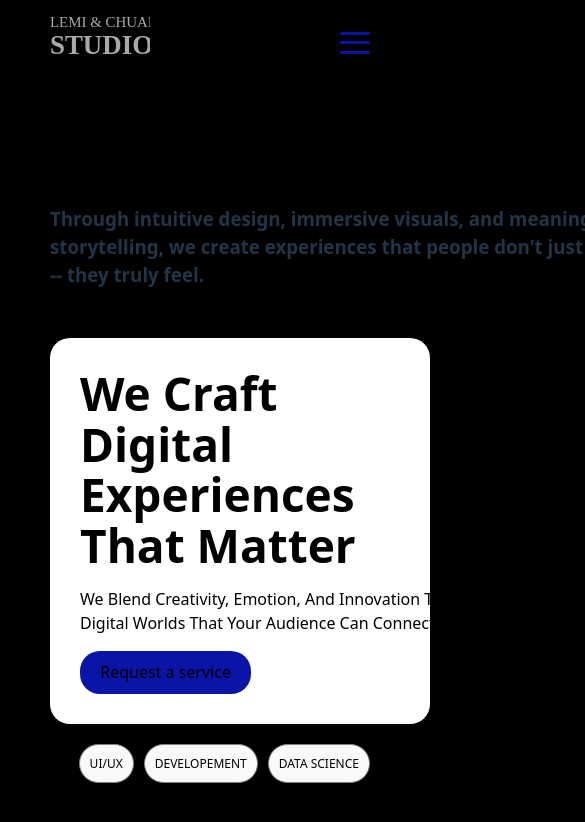
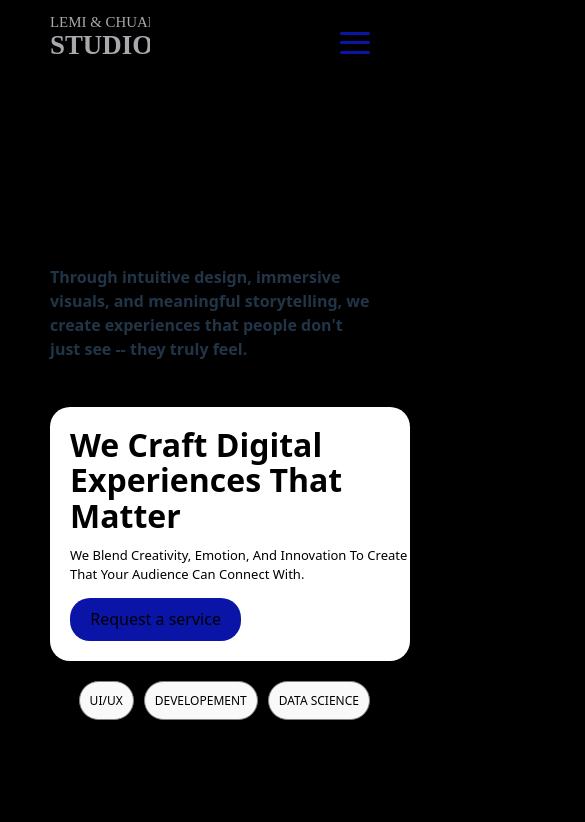
Before and after one commit to L3m1K0uad10/LemiandChuan-STUDIO, a React (Vite) app: page / in a window 390 px wide. Shown: the top 822 px of the page, 585 px wide, since content can reach past the window. Built offline with nearby package versions, Linux system fonts and the light colour scheme.

Commit message:
updated files - worked on responsiveness, fixed up to 590px

```diff
--- a/src/pages/HomePage.jsx
+++ b/src/pages/HomePage.jsx
@@ -18,9 +18,9 @@ function HomePage() {
                 <div className = "white-box-container" style={{position: "relative", width: "100%", /* maxWidth: "900px", *//* height: "400px", */display: "flex", alignItems: "center"}}>
                     <div className = "white-box">
                         <div className = "white-box-inner-container">
-                            <h1 style={{ color: "black", margin: 0, fontSize: "46px" }}>We Craft Digital Experiences That Matter</h1>
+                            <h1>We Craft Digital Experiences That Matter</h1>
                         </div>
-                        <p style = {{width: "450px", color: "black"}}>
+                        <p>
                             We Blend Creativity, Emotion, And Innovation To Create
                             Digital Worlds That Your Audience Can Connect With.
                         </p>
--- a/src/pages/ProjectsPage.jsx
+++ b/src/pages/ProjectsPage.jsx
@@ -69,7 +69,7 @@ function ProjectsPage() {
                 </div>
                 <div style = {{display: "flex", justifyContent: "center", alignItems: "center", margin: "250px 0px"}}>
                     <div className = "call-container">
-                        <h4 style = {{fontSize: "50px", margin: "0px", fontWeight: "normal", textAlign: "center"}}>
+                        <h4>
                             Turn Your Ideas Into <strong><em>Digital Experiences That Leave A Lasting Impact</em></strong>
                         </h4>
                         <div style = {{display: "flex", justifyContent: "center", alignItems: "center"}}>
--- a/src/pages/ServicesPage.jsx
+++ b/src/pages/ServicesPage.jsx
@@ -61,7 +61,7 @@ function ServicesPage() {
                         <img src = {Persona} alt = "persona" className = "wcu-image-persona"/>
                     </div>
                     <div className = "why-choose-us-info autoshow" style = {{width: "400px"}}>
-                        <p style = {{fontSize: "50px", margin: "0px"}}>Why Choose Us?</p>
+                        <p>Why Choose Us?</p>
                         <ul>
                             <li><strong><em>We Are Reliable</em></strong>: You Can Count On Us To Deliver Every Time.</li>
                             <li><strong><em>We Are Creative</em></strong>: We Turn Ideas Into Fresh, Impactful Digital Experiences.</li>
--- a/src/styles/HomePage.css
+++ b/src/styles/HomePage.css
@@ -15,6 +15,17 @@
     flex-direction: column;
     justify-content: center;
     /* gap: 30px */
+}
+
+.white-box-inner-container h1 {
+    color: black;
+    margin: 0px;
+    font-size: 46px;
+}
+
+.white-box p {
+    width: 450px;
+    color: black;
 }
 
 .homepage-hero-section h3 {
--- a/src/styles/ProjectsPage.css
+++ b/src/styles/ProjectsPage.css
@@ -155,6 +155,13 @@
     border: 1px solid white;
 }
 
+.call-container h4 {
+    font-size: 50px;
+    margin: 0px;
+    font-weight: normal;
+    text-align: center
+}
+
 /* CALL CONTAINER AND ANIMATION */
 
 .call-container {
--- a/src/styles/Responsive.css
+++ b/src/styles/Responsive.css
@@ -39,12 +39,38 @@
         margin-top: 50px;
     }
 }
+@media (max-width: 970px) {
+    .why-choose-us-info p {
+        font-size: 35px;
+        text-align: center;
+    }
+}
 @media (max-width: 814px) {
     .blue-rectangle-layer {
         width: 75%;
         height: 660px;
         top: 770px;
         left: 60%;
+    }
+}
+@media (max-width: 677px) {
+    .service-card {
+        width: 400px;
+        display: flex;
+        flex-direction: column;
+        gap: 10px;
+    }
+    .service-card img {
+        width: 100%;
+    }
+    .services-cards-display-container {
+        gap: 30px;
+    }
+    .blue-rectangle-layer {
+        width: 100%;
+        height: 1300px;
+        top: 1250px;
+        left: 50%;
     }
 }
 
@@ -61,6 +87,23 @@
 @media (max-width: 850px) {
     .white-box-inner-container {
         width: auto;
+    }
+}
+@media (max-width: 680px) {
+    .white-box-inner-container h1 {
+        font-size:xx-large;
+    }
+    .white-box p {
+        font-size: small;
+    }
+    .white-box {
+        padding: 20px;
+    }
+}
+@media (max-width: 667px) {
+    .homepage-hero-section h3 {
+        width: auto;
+        font-size: medium;
     }
 }
 
@@ -80,10 +123,32 @@
     .blue-rectangle-layer-2 {
         top: 775px;
     }
+    .contact-us-more-info-section-header {
+        font-size: 35px;
+    }
 }
 @media (max-width: 785px) {
     body {
         margin: 0px 50px 0px 50px;
+    }
+}
+@media (max-width: 687px) {
+    .contact-us-form input {
+        width: 380px;
+    }
+    .service-btn-container {
+        width: 410px;
+    }
+    .service-btn-container button {
+        padding: 14px;
+    }
+    .contact-us-form textarea {
+        width: 350px;
+    }
+}
+@media (max-width: 608px) {
+    .blue-rectangle-layer-2 {
+        top: 880px;
     }
 }
 
@@ -92,6 +157,11 @@
 @media (max-width: 1130px) {
     .showcase-image {
         width: 200px;
+    }
+}
+@media (max-width: 970px) {
+    .call-container h4 {
+        font-size: 35px;
     }
 }
 @media (max-width: 735px) {
--- a/src/styles/ServicesPage.css
+++ b/src/styles/ServicesPage.css
@@ -83,6 +83,10 @@
     filter: blur(100px);
 }
 
+.why-choose-us-info p {
+    font-size: 50px;
+    margin: 0px
+}
 
 /* ANIMATION */
 .why-choose-us-image, .why-choose-us-info {
```
